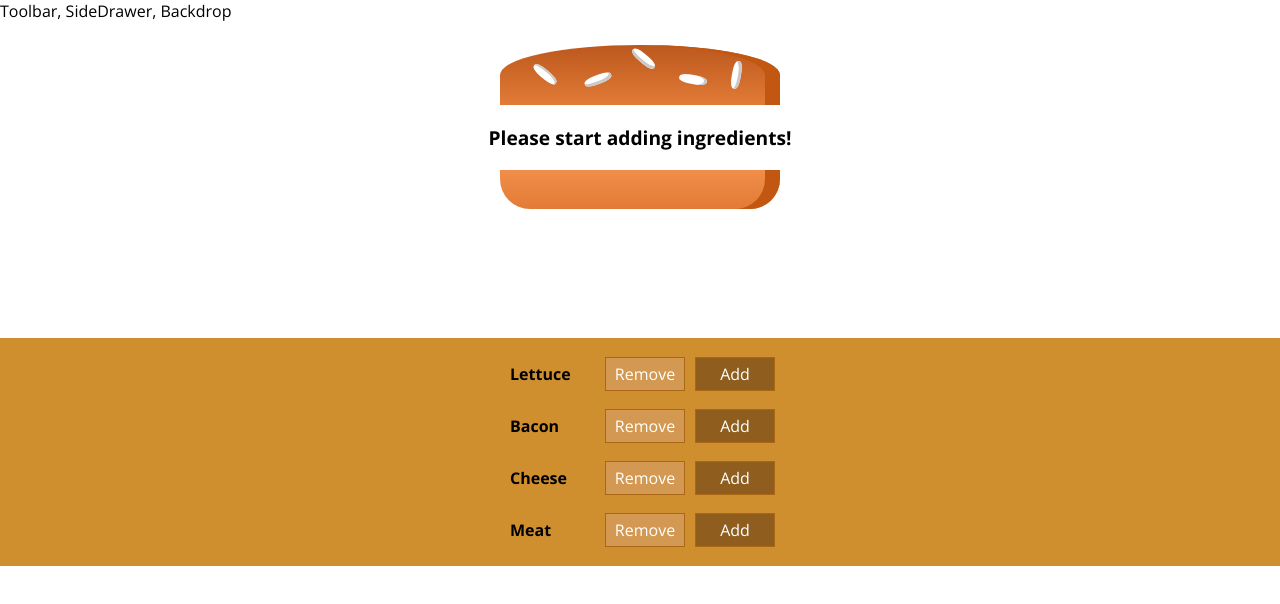
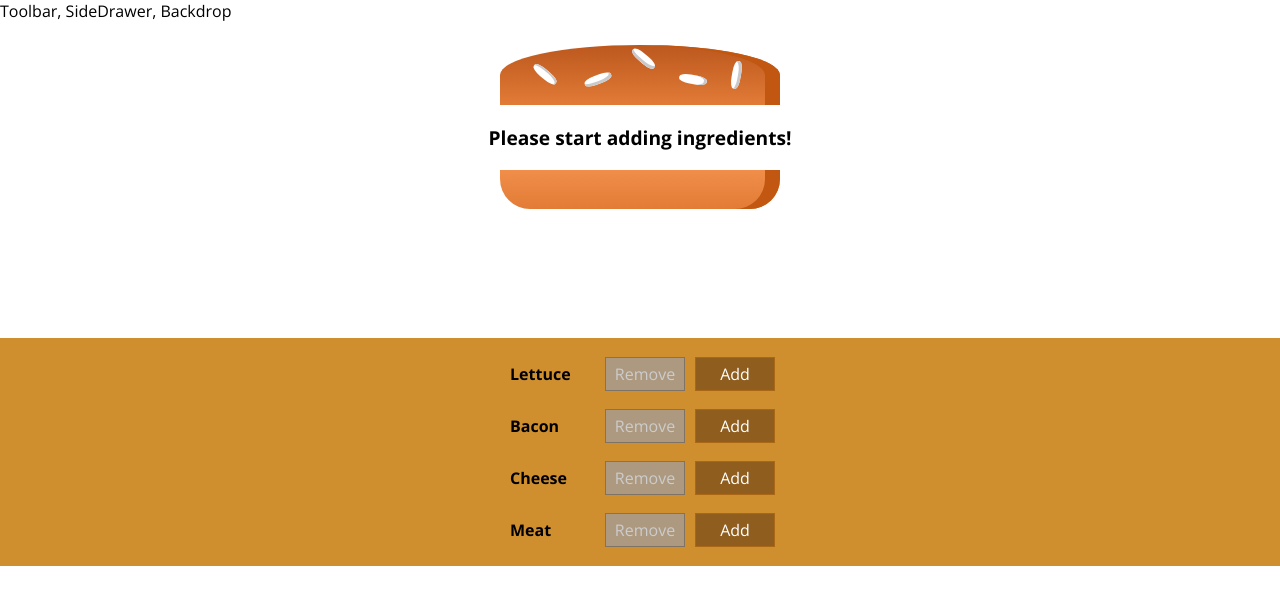
Before and after one commit to FrankSu1996/Burger-Builder, a React (Create React App) app in the folder burger-builder/: page / in a window 1280 px wide. Shown: the top 604 px of the page. Built offline with nearby package versions, Linux system fonts and the light colour scheme.

Commit message:
disabled remove button if no ingredients of that type

```diff
--- a/burger-builder/src/components/Burger/BuildControls/BuildControl/BuildControl.jsx
+++ b/burger-builder/src/components/Burger/BuildControls/BuildControl/BuildControl.jsx
@@ -4,7 +4,11 @@
 const buildControl = props => (
   <div className={styles.BuildControl}>
     <div className={styles.Label}>{props.label}</div>
-    <button className={styles.Remove} onClick={props.removed}>
+    <button
+      className={styles.Remove}
+      onClick={props.removed}
+      disabled={props.disabled}
+    >
       Remove
     </button>
     <button className={styles.Add} onClick={props.added}>
--- a/burger-builder/src/components/Burger/BuildControls/BuildControls.jsx
+++ b/burger-builder/src/components/Burger/BuildControls/BuildControls.jsx
@@ -20,6 +20,7 @@
           label={ctrl.label}
           added={() => props.ingredientAdded(ctrl.type)}
           removed={() => props.ingredientRemoved(ctrl.type)}
+          disabled={props.disabled[ctrl.type]}
         />
       );
     })}
--- a/burger-builder/src/containers/BurgerBuilder/BurgerBuilder.jsx
+++ b/burger-builder/src/containers/BurgerBuilder/BurgerBuilder.jsx
@@ -38,7 +38,13 @@
 
   //handles state change for removal of a single ingredient
   removeIngredientHanlder = type => {
-    const updatedCount = this.state.ingredients[type] - 1;
+    const oldCount = this.state.ingredients[type];
+
+    if (oldCount <= 0) {
+      return;
+    }
+
+    const updatedCount = oldCount - 1;
     const updatedIngredients = {
       ...this.state.ingredients
     };
@@ -52,12 +58,21 @@
   };
 
   render() {
+    const disabledInfo = {
+      ...this.state.ingredients
+    };
+
+    for (let key in disabledInfo) {
+      disabledInfo[key] = disabledInfo[key] <= 0;
+    }
+
     return (
       <React.Fragment>
         <Burger ingredients={this.state.ingredients}></Burger>
         <BuildControls
           ingredientAdded={this.addIngredientHandler}
           ingredientRemoved={this.removeIngredientHanlder}
+          disabled={disabledInfo}
         />
       </React.Fragment>
     );
```
